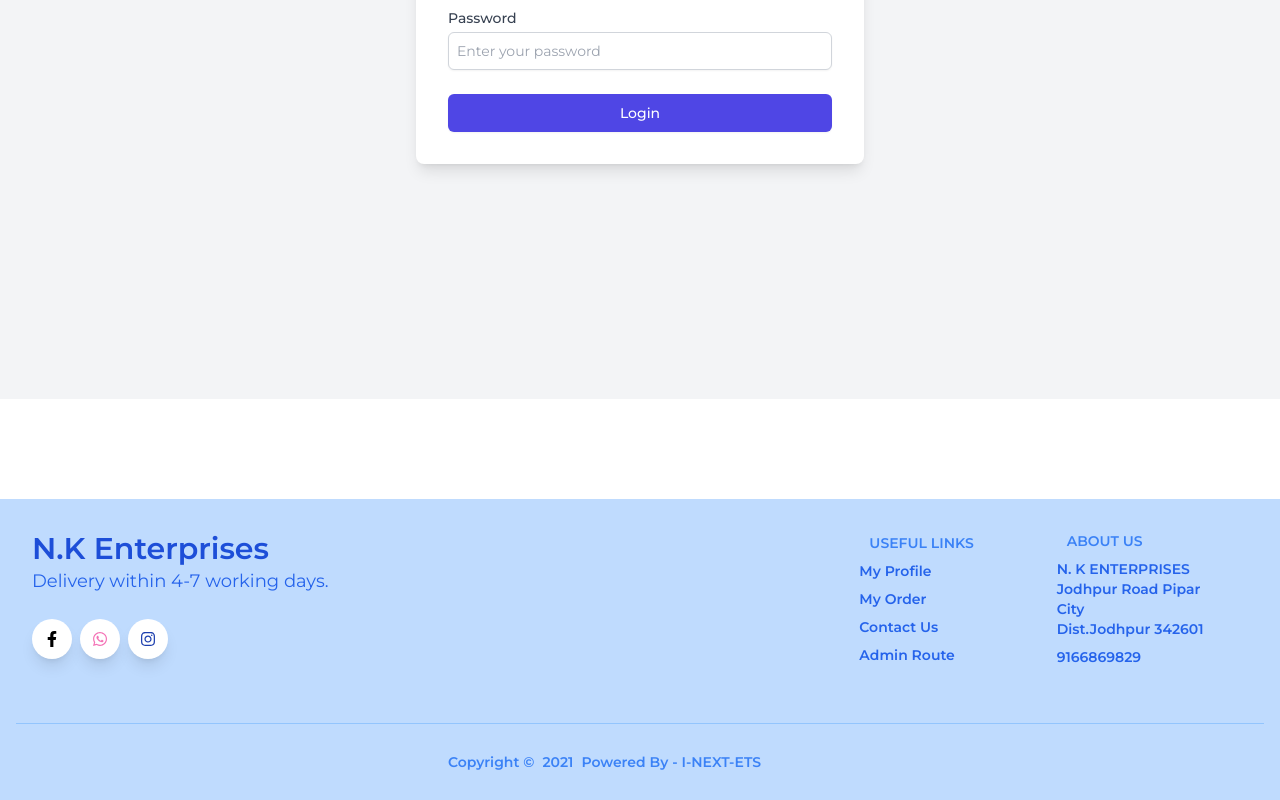
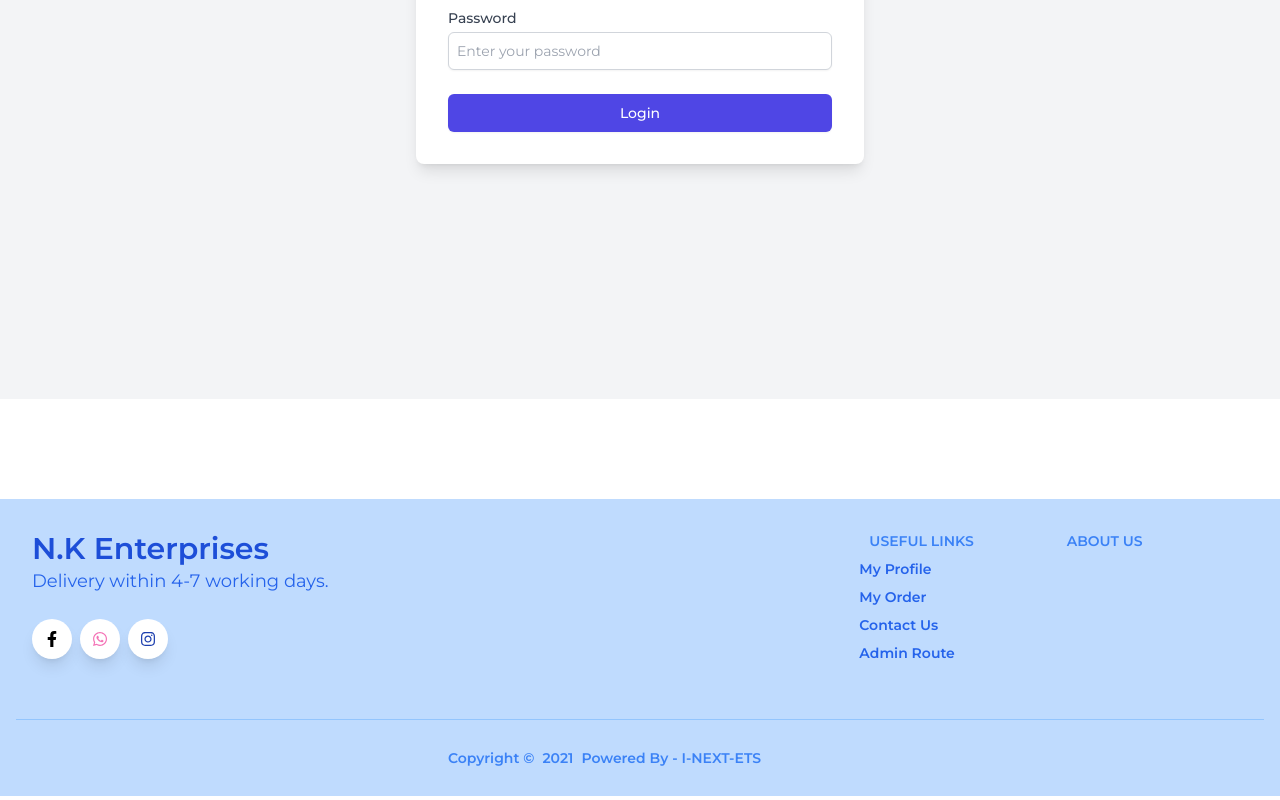
Before and after one commit to vikash6267/Ayyuvengerbiotech, a React (Create React App) app: page /login in a window 1280 px wide. Shown: the part 401-1201 px from the top of the page. Built offline with nearby package versions, Linux system fonts and the light colour scheme; no server answers.

Commit message:
remove NK

```diff
--- a/src/components/common/Footer.jsx
+++ b/src/components/common/Footer.jsx
@@ -46,7 +46,7 @@ const Footer = () => {
               </div>
               <div className="w-full lg:w-4/12 px-4">
                 <span className="block uppercase text-blue-500 text-sm font-semibold mb-2">About Us</span>
-                <ul className="list-unstyled">
+                {/* <ul className="list-unstyled">
                   <li>
                     <a href="#" className="text-blue-600 hover:text-blue-800 font-semibold block pb-2 text-sm">N. K ENTERPRISES Jodhpur Road Pipar City Dist.Jodhpur 342601</a>
                   </li>
@@ -54,7 +54,7 @@ const Footer = () => {
                     <a href="#" className="text-blue-600 hover:text-blue-800 font-semibold block pb-2 text-sm">9166869829</a>
                   </li>
 
-                </ul>
+                </ul> */}
               </div>
             </div>
           </div>
--- a/src/pages/ContactUsForm.jsx
+++ b/src/pages/ContactUsForm.jsx
@@ -139,10 +139,10 @@ const ContactUsForm = () => {
         <h3 className="text-xl font-semibold text-gray-800 mb-4">Our Location</h3>
         <div className="flex items-center mb-4">
           <i className="fas fa-map-marker-alt text-2xl text-blue-500 mr-3"></i>
-          <div>
+          {/* <div>
             <h4 className="text-lg font-semibold text-gray-800">N. K ENTERPRISES</h4>
             <p className="text-gray-600">Jodhpur Road, Pipar City, Dist. Jodhpur, 342601</p>
-          </div>
+          </div> */}
         </div>
         <div className="w-full aspect-w-16 aspect-h-9">
           <iframe
```
